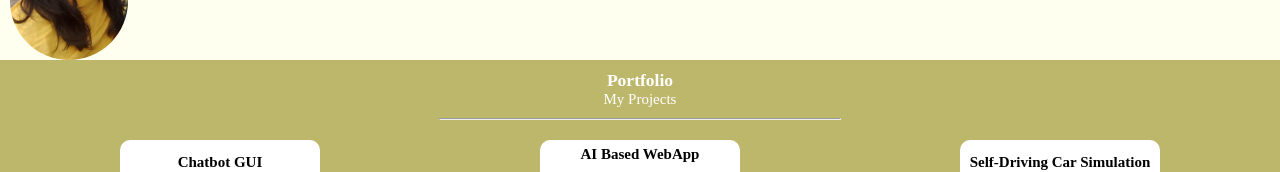
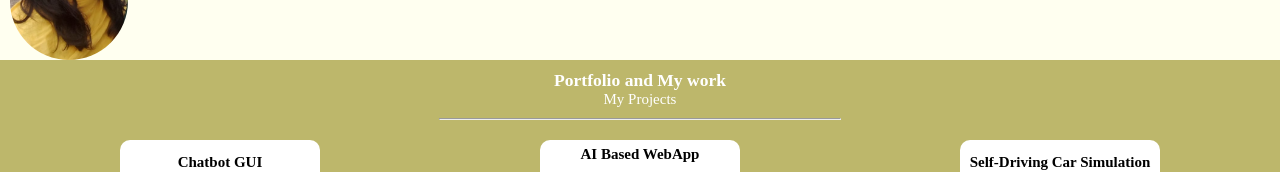
Before and after one commit to bhuvanagowtham/My-portfolio-webpage, a plain HTML site: page index.html in a window 1280 px wide. Shown: the part 284-456 px from the top of the page. Drawn offline with Linux system fonts and the light colour scheme.

Commit message:
Second Commit

```diff
--- a/index.html
+++ b/index.html
@@ -28,7 +28,7 @@
     <article id="intro">I am a Technical Trainer with 10 years of experience in various technologies like C, C++, Data Structures, HTML, CSS, Javascript, Python. I enjoy learning which made me to teach as well. I am a dynamic communicator with good presentation skills. My hobbies are cooking, drawing and stitching.</article>
 </section>
 <section id="work">
-    <h3> Portfolio</h3>
+    <h3> Portfolio and My work</h3>
         <p>My Projects</p>
         <hr>
         <div>
```
